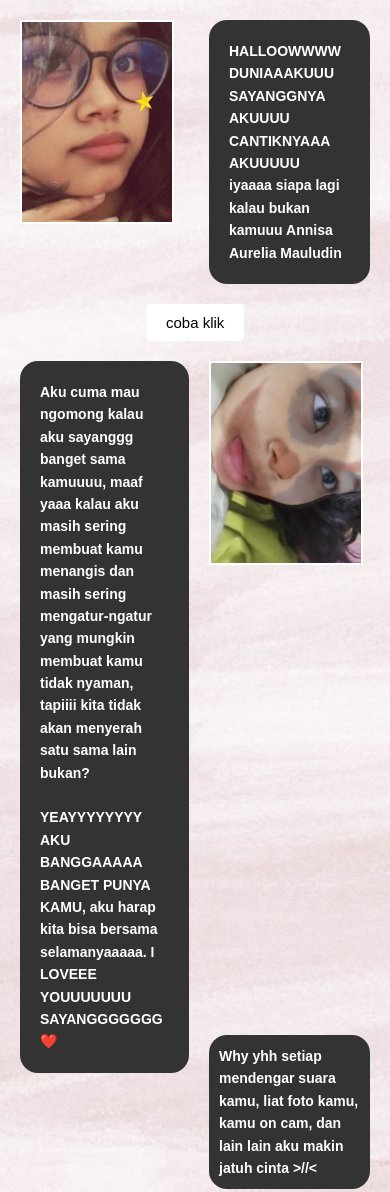
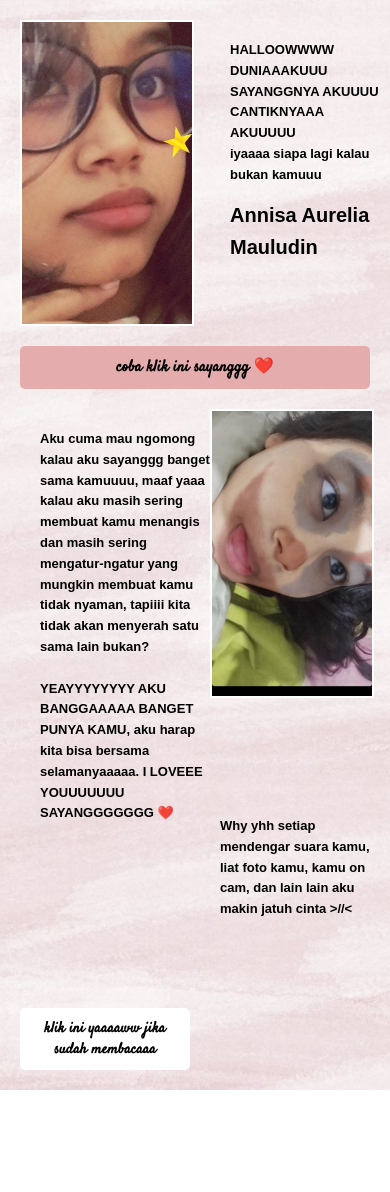
Before and after one commit to MochammadIqbal87/For-My-Gf, a plain HTML site: page main.html in a window 390 px wide. Shown: the top 1192 px of the page. After the commit the page ends 1090 px from the top, so only its background shows below. Drawn offline with Linux system fonts and the light colour scheme; a web font is replaced by a local one.

Commit message:
update tampilan responsive hp final

```diff
--- a/main.html
+++ b/main.html
@@ -5,6 +5,9 @@
   <meta name="viewport" content="width=device-width, initial-scale=1.0" />
   <title>For My Lovely Saniii</title>
   <link rel="stylesheet" href="style.css" />
+  <link href="https://fonts.googleapis.com/css2?family=Satisfy&display=swap" rel="stylesheet">
+  <link rel="stylesheet" href="https://fonts.googleapis.com/css?family=Sofia&effect=neon|outline|emboss|shadow-multiple">
+
 </head>
 <body>
   <audio autoplay>
@@ -18,10 +21,10 @@
 
     <div class="text text-top-right popup-animate">
       HALLOOWWWW DUNIAAAKUUU SAYANGGNYA AKUUUU CANTIKNYAAA AKUUUUU <br />
-      iyaaaa siapa lagi kalau bukan kamuuu Annisa Aurelia Mauludin
+      iyaaaa siapa lagi kalau bukan kamuuu  <h1 class="font-effect-neon">Annisa Aurelia Mauludin</h1>
     </div>
 
-    <button class="button popup-animate" onclick="spawnFlowers()">coba klik</button>
+    <button class="button popup-animate" onclick="spawnFlowers()">coba klik ini sayanggg ❤️</button>
     <div id="flower-container"></div>
 
     <div class="text text-bottom-left popup-animate">
@@ -39,6 +42,10 @@
     <div class="text text-bottom popup-animate">
       Why yhh setiap mendengar suara kamu, liat foto kamu, kamu on cam, dan lain lain aku makin jatuh cinta >//<
     </div>
+    <br>
+    <div>
+          <a href="https://wa.me/6285174240034?text=Halloooo%20sayangggg%2C%20hehe%20aku%20iseng%20buat%20iniiii%20buat%20kamuuu%2C%20soalnya%20aku%20mau%20bilang%20kalau%20aku%20sayanggggg%20banget%20sama%20kamuuu%2C%20LOVEEE%20YOUUU%20SAYANGGGGGG%20%28maaf%20yaaa%20kalau%20kurang%20bagusss%20soalnya%20aku%20tidak%20buat%20ini%20sendiri%20tapi%20mencontek%20di%20TikTok%20tapi%20banyak%20yang%20aku%20edit%20edit%20lagi%20kokkkk%20hehe%29%20%3C3" target="_blank" class="button2">klik ini yaaaaww jika sudah membacaaa</a>
+</div>
   </div>
 
   <script>
--- a/style.css
+++ b/style.css
@@ -1,25 +1,23 @@
 
-html {
-  scroll-behavior: smooth;
-  overflow-x: hidden;
-}
-
-body {
-  display: flex;
-  flex-direction: column;
-  justify-content: center;
-  align-items: center;
-  min-height: 100dvh; /* Aman untuk HP Chrome */
+html, body {
+  scroll-behavior: auto;
+  overflow-y: auto;
   margin: 0;
-  padding: 20px;
+  padding: 0;
+  width: 100%;
+  min-height: 100dvh; /* Aman untuk mobile fullscreen */
+  font-family: Arial, sans-serif;
   background-image: url("Background.jpg");
   background-size: cover;
   background-position: center;
-  font-family: Arial, sans-serif;
   box-sizing: border-box;
-  overflow-x: hidden; /* Cegah scroll horizontal */
+  overflow-x: hidden;
 }
+h1 {
+    font-family: "Sofia", sans-serif;
+    font-size: 20px;
 
+}
 .container {
   display: grid;
   grid-template-areas:
@@ -30,33 +28,27 @@ body {
   gap: 20px;
   text-align: center;
   position: relative;
-  width: 100%;
-  max-width: 500px;
-  overflow-y: auto;
+  padding: 20px;
+  max-width: 100%;
+  box-sizing: border-box;
 }
 
 .box {
-  width: 150px;
-
-  height: 200px;
-
+  aspect-ratio: 9 / 16;
+  width: 100%; /* atau batas tertentu, misalnya 150px */
+  max-width: 200px; /* agar tidak terlalu besar di layar besar */
   border: 2px solid white;
-
   background-color: black;
-
   display: flex;
-
   justify-content: center;
-
   align-items: center;
+  overflow: hidden;
 }
 
 .box img {
   width: 100%;
-
   height: 100%;
-
-  object-fit: cover;
+  object-fit: cover; /* agar semua gambar seragam proporsional */
 }
 .box-top-left {
   grid-area: top-left;
@@ -67,9 +59,9 @@ body {
 }
   .text {
     font-weight: bold;
-    color: #ffffff;
+    color: #000000;
 
-    background-color: #333;
+    /* background-color: #333; */
 
     padding: 20px;
 
@@ -103,7 +95,7 @@ body {
 
   right: 0;
 
-  margin: 0 auto;
+  margin: 5 auto;
 
   padding: 10px;
 
@@ -120,18 +112,39 @@ body {
 }
 
 .button {
+  font-family: 'Satisfy', cursive;
   grid-area: button;
   padding: 10px 20px;
   font-size: 15px;
   border: none;
   border-radius: 5px;
+  font-weight: bold;
   cursor: pointer;
-  background-color: white;
+  background-color: rgb(228, 172, 172);
   color: black;
   margin: auto;
   text-decoration: none; /* hilangkan underline */
   text-align: center;
   display: inline-block;
+  box-shadow: #000000;
+}
+
+.button2 {
+  font-family: 'Satisfy', cursive;
+  grid-area: button;
+  padding: 10px 20px;
+  font-size: 15px;
+  border: none;
+  border-radius: 5px;
+  font-weight: bold;
+  cursor: pointer;
+  background-color: rgb(255, 255, 255);
+  color: black;
+  margin: auto;
+  text-decoration: none; /* hilangkan underline */
+  text-align: center;
+  display: inline-block;
+  box-shadow: 1cm black;
 }
 
 /* .text-top-right {
@@ -206,3 +219,20 @@ body {
   opacity: 0; /* awalnya tersembunyi */
   transform: scale(0.5); /* awalnya kecil */
 }
+
+@media (max-width: 600px) {
+  .box {
+    width: 100%;
+    height: auto;
+  }
+
+  .text {
+    font-size: 13px;
+    width: 100%;
+  }
+
+  .button {
+    font-size: 16px;
+    width: 100%;
+  }
+}
```
